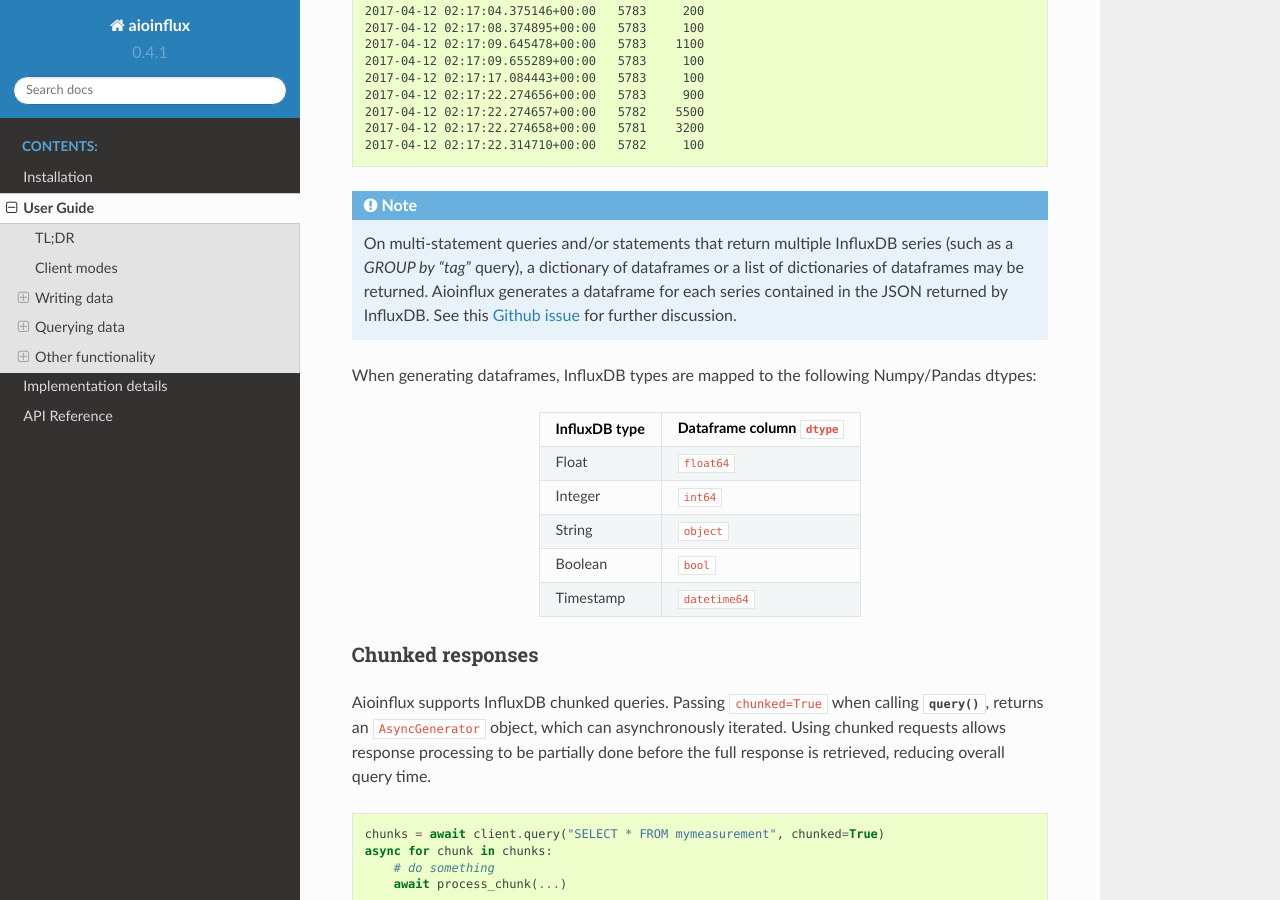
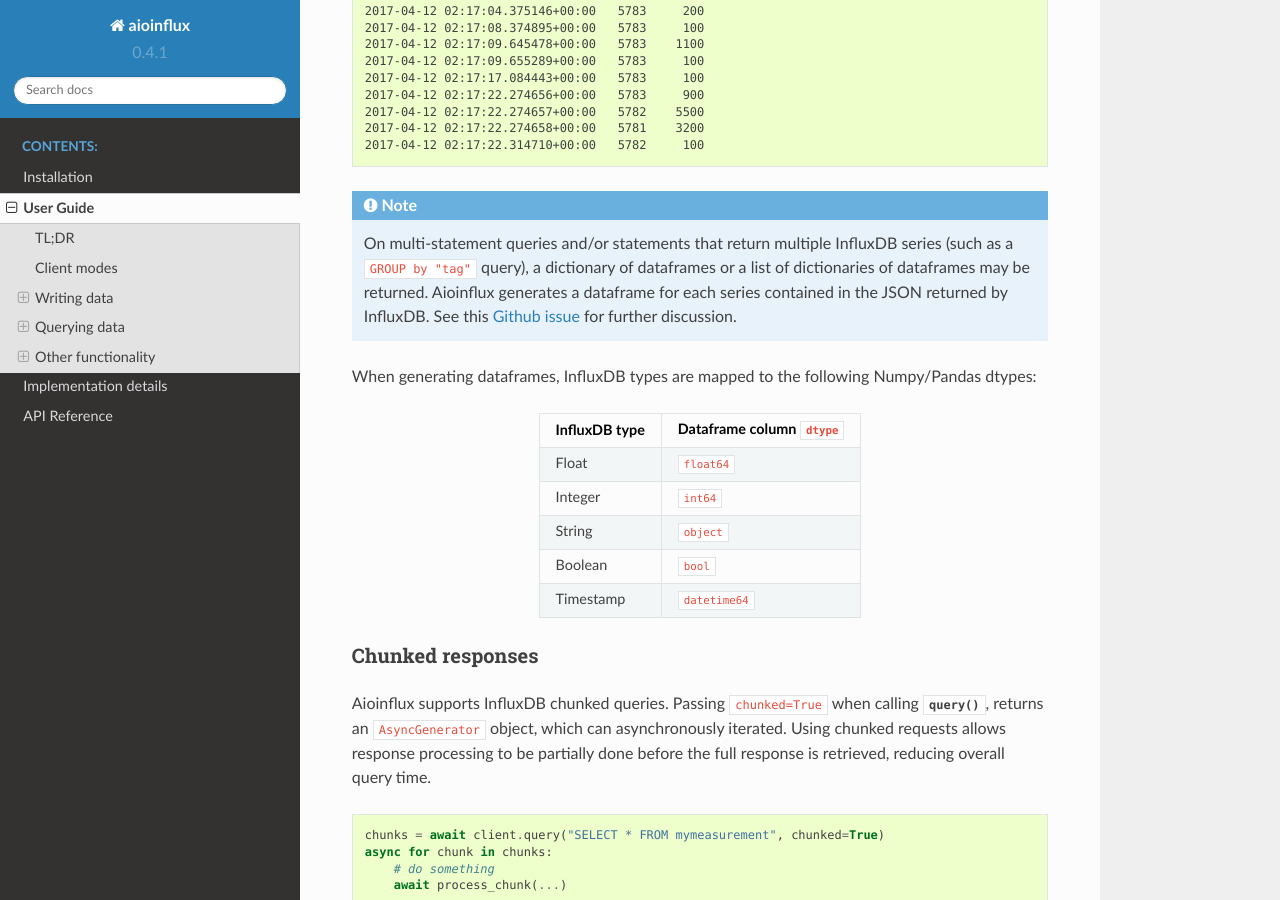
Before and after one commit to gusutabopb/aioinflux, a Sphinx documentation site: the page built from docs/usage.rst, in a window 1280 px wide and 900 px high, scrolled down 7728 px. Built offline with Sphinx 7.4.7 and the Read the Docs theme 2.0.0, drawn with Linux system fonts in a browser that asks for light colours.

Commit message:
Fix formatting

```diff
--- a/docs/usage.rst
+++ b/docs/usage.rst
@@ -441,7 +441,7 @@ will return a :class:`pandas.DataFrame`:
 .. note::
 
    On multi-statement queries and/or statements that return multiple InfluxDB series
-   (such as a `GROUP by "tag"` query), a dictionary of dataframes or a list of
+   (such as a ``GROUP by "tag"`` query), a dictionary of dataframes or a list of
    dictionaries of dataframes may be returned.
    Aioinflux generates a dataframe for each series contained in the JSON returned by InfluxDB.
    See this `Github issue <https://github.com/gusutabopb/aioinflux/issues/19>`__ for further discussion.
```
